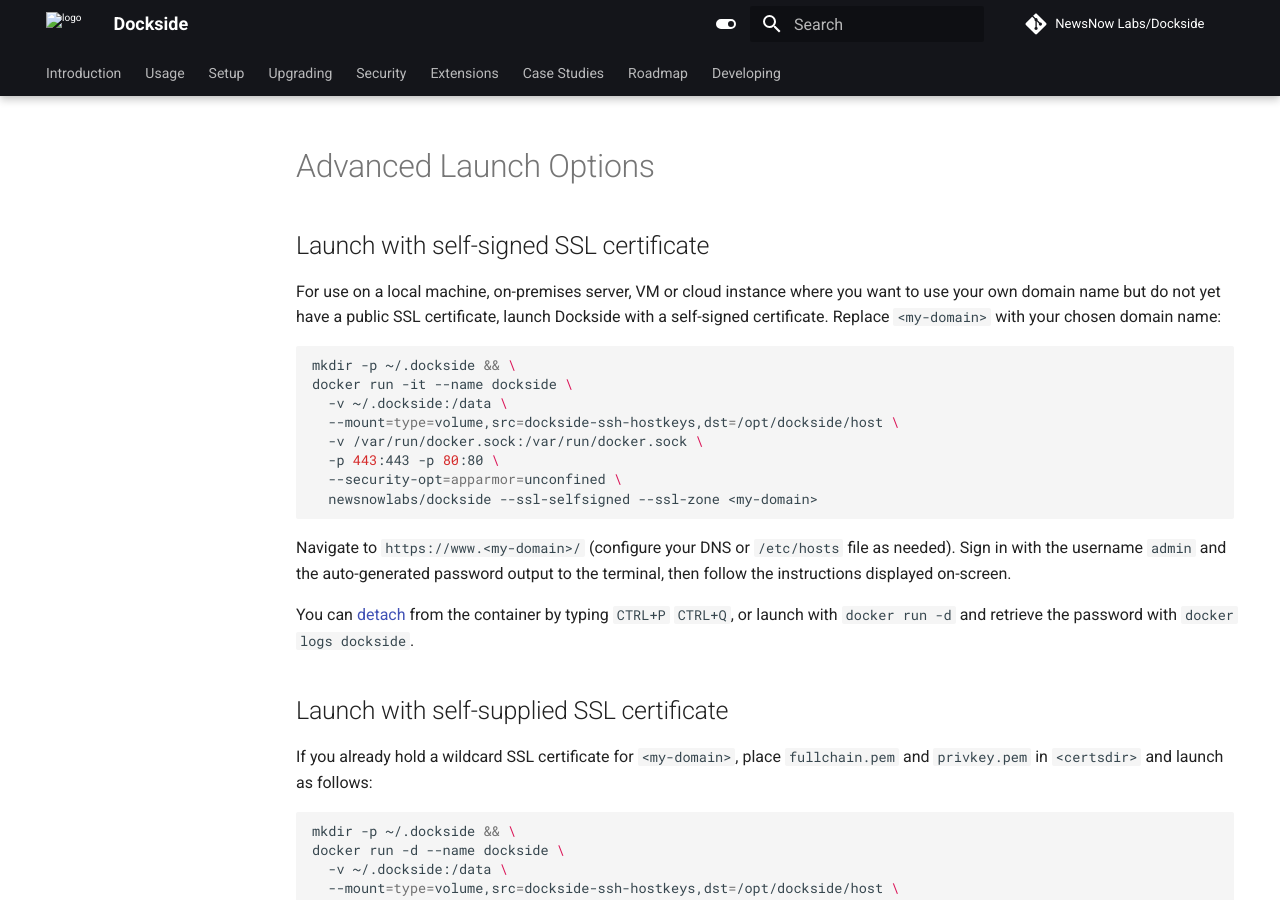
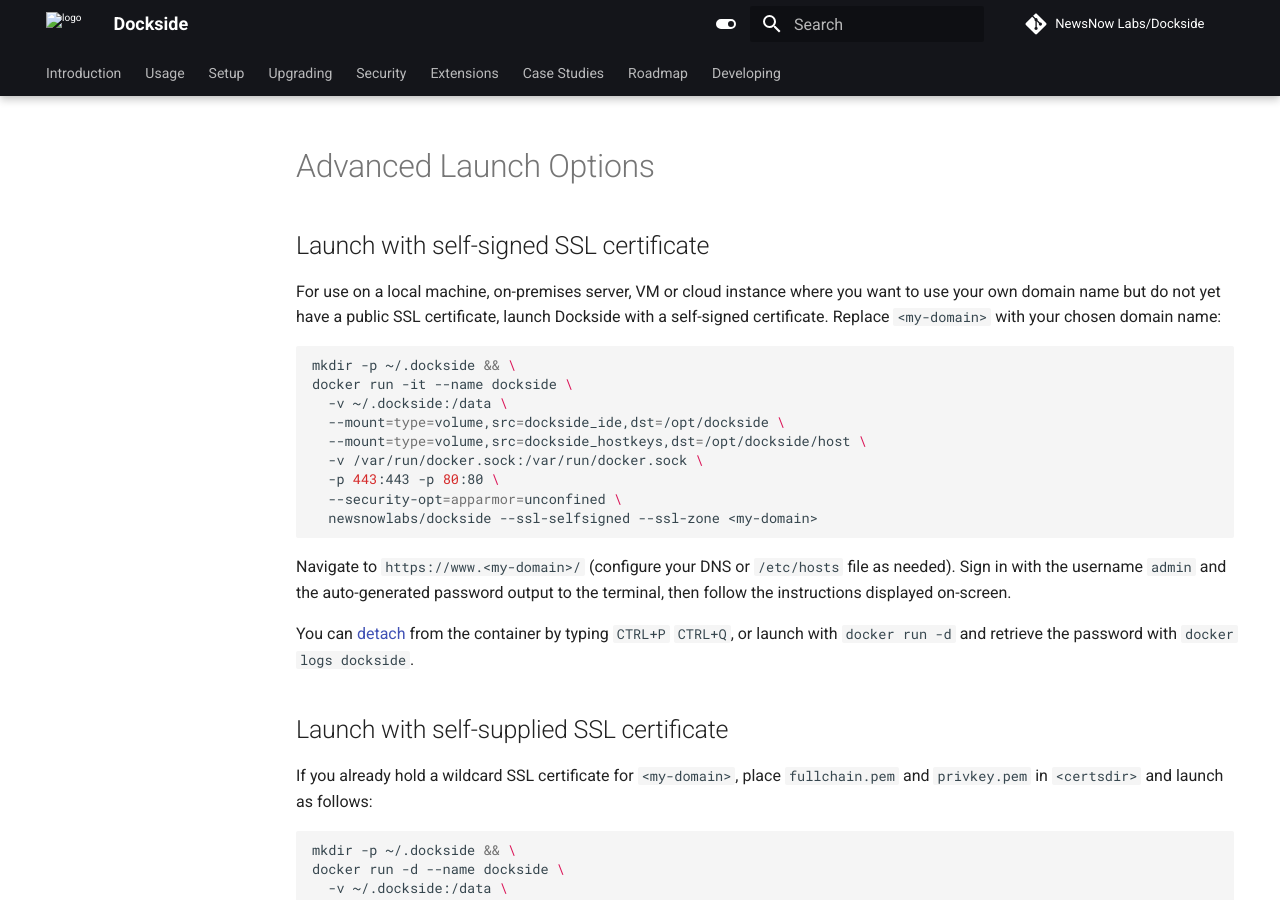
Before and after one commit to newsnowlabs/dockside, an MkDocs documentation site: the page built from docs/advanced-launch-options.md, in a window 1280 px wide and 900 px high. Built offline with MkDocs 1.6.1 and Material for MkDocs 9.7.7, drawn with Linux system fonts in a browser that asks for light colours; comment, search, counter and statistics services are not loaded; some of the changed text lies outside the part shown.

Commit message:
docs/advanced-launch-options: align volume mounts with README/upgrading
Both `docker run` examples used `src=dockside-ssh-hostkeys` and omitted the
`dockside_ide` -> /opt/dockside IDE volume, diverging from README.md and
upgrading.md (which use `dockside_ide` -> /opt/dockside and `dockside_hostkeys`
-> /opt/dockside/host). Copy-pasting across pages yielded differently-named
volumes. Align both blocks to the canonical names and add the missing IDE mount.

Pre-existing inconsistency; found during the release-readiness docs sweep.

Co-Authored-By: Claude Opus 4.8 (1M context) <noreply@anthropic.com>

```diff
--- a/docs/advanced-launch-options.md
+++ b/docs/advanced-launch-options.md
@@ -8,7 +8,8 @@ For use on a local machine, on-premises server, VM or cloud instance where you w
 mkdir -p ~/.dockside && \
 docker run -it --name dockside \
   -v ~/.dockside:/data \
-  --mount=type=volume,src=dockside-ssh-hostkeys,dst=/opt/dockside/host \
+  --mount=type=volume,src=dockside_ide,dst=/opt/dockside \
+  --mount=type=volume,src=dockside_hostkeys,dst=/opt/dockside/host \
   -v /var/run/docker.sock:/var/run/docker.sock \
   -p 443:443 -p 80:80 \
   --security-opt=apparmor=unconfined \
@@ -27,7 +28,8 @@ If you already hold a wildcard SSL certificate for `<my-domain>`, place `fullcha
 mkdir -p ~/.dockside && \
 docker run -d --name dockside \
   -v ~/.dockside:/data \
-  --mount=type=volume,src=dockside-ssh-hostkeys,dst=/opt/dockside/host \
+  --mount=type=volume,src=dockside_ide,dst=/opt/dockside \
+  --mount=type=volume,src=dockside_hostkeys,dst=/opt/dockside/host \
   -v <certsdir>:/data/certs \
   -v /var/run/docker.sock:/var/run/docker.sock \
   -p 443:443 -p 80:80 \
```
